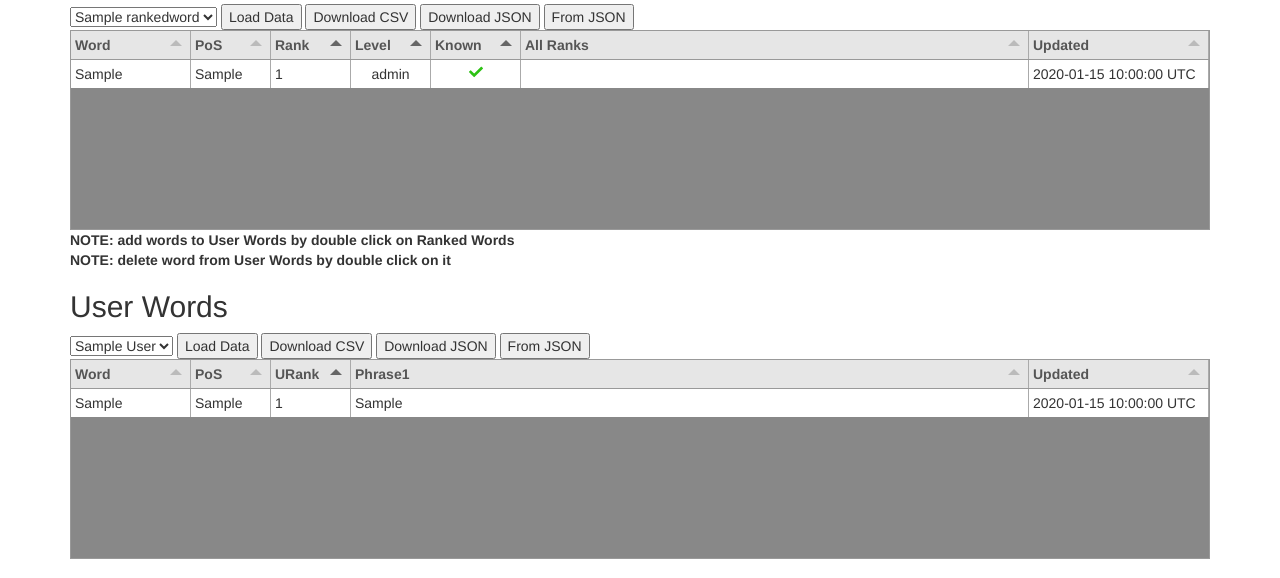
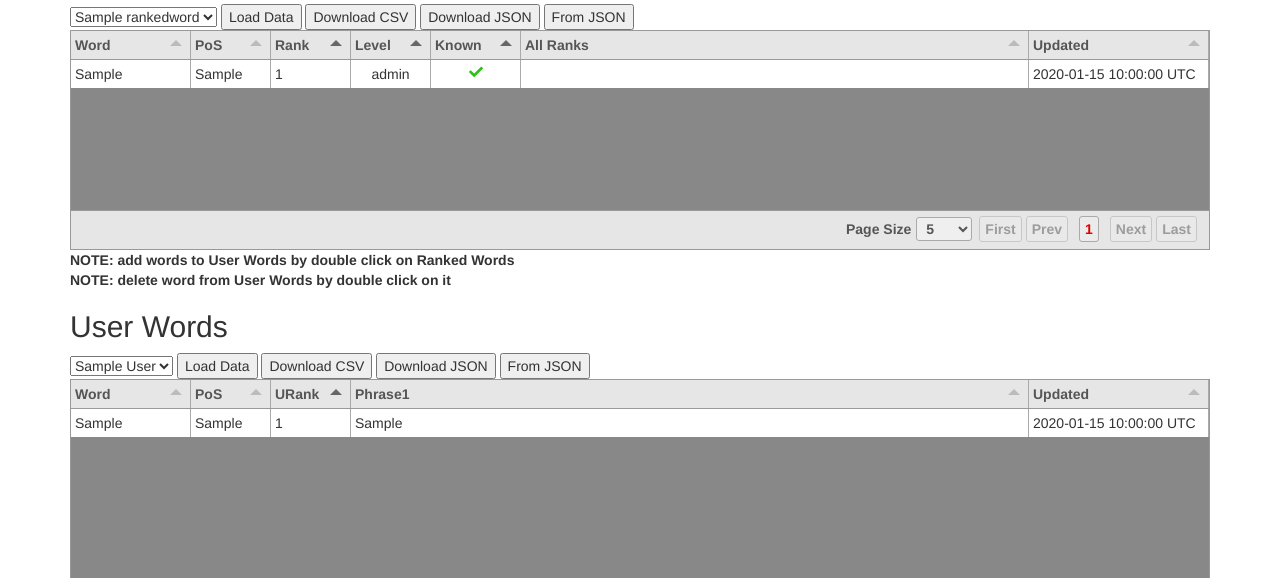
Before and after one commit to dandolbilov/WordsPolyglot, a Django app: page / in a window 1280 px wide. Shown: the part 200-778 px from the top of the page. Run offline with Django 3.2, Linux system fonts and the light colour scheme; tables that the repository leaves empty hold one stand-in row (values such as "Sample post"); some libraries are stand-ins or nearby versions.

Commit message:
add remote pagination for Ranked

```diff
--- a/wdpt/static/init_tables.js
+++ b/wdpt/static/init_tables.js
@@ -13,7 +13,7 @@ function on_ajax_error(msg) {
 function init_ranked_table(table_id, select_id) {
     var listName = $('#'+select_id).val();
     var tb = new Tabulator('#'+table_id, {
-        height:"200px",
+        height:"220px",
         layout:"fitColumns",
         ajaxURLGenerator:function(url, config, params){
             var paramsStr = Object.keys(params).map(function (key) {
@@ -23,6 +23,9 @@ function init_ranked_table(table_id, select_id) {
             return "/ajax/get/ranked/?ln=" + listName + "&" + paramsStr;
         },
         //ajaxProgressiveLoad:"scroll",
+        pagination:"remote",
+        paginationSize:5,
+        paginationSizeSelector:[5, 10, 50, 100],
         placeholder:"No Data Set",
         initialSort:[{column:"rank", dir:"asc"}, {column:"level", dir:"asc"}, {column:"known", dir:"asc"}],
         columns:[
--- a/wdpt/templates/index.html
+++ b/wdpt/templates/index.html
@@ -57,6 +57,8 @@ function reload_tables(eventStr) {
 $(document).ready(function() {
     tb1rank = init_ranked_table("table-bw1", "select-bw1");
     init_table_buttons(tb1rank, "select-bw1", "load-bw1", "download-csv-bw1", "download-json-bw1", "from-json-bw1");
+    tb1rank.setData();
+
     tb2user = init_userwords_table("table-bw2", "select-bw2");
     init_table_buttons(tb2user, "select-bw2", "load-bw2", "download-csv-bw2", "download-json-bw2", "from-json-bw2");
 });
--- a/wdpt/views.py
+++ b/wdpt/views.py
@@ -44,12 +44,23 @@ def index(request):
 def ajax_get_ranked(request):
     resp_data = []
     ln = request.GET.get('ln', '')
-    for o in RankedWord.objects.filter(listname=ln):
+
+    page_size = int(request.GET.get('size', '10000'))
+    page_num  = int(request.GET.get('page', '0'))
+    offset = (page_num - 1) * page_size if page_num else 0
+
+    for o in RankedWord.objects.filter(listname=ln)[offset: offset + page_size]:
         known = UserWord.objects.filter(word=o.word, p_o_s=o.p_o_s).count()
         d = {k:v for k,v in o.__dict__.items() if k in ['id', 'listname', 'word', 'p_o_s', 'level', 'rank']}
         d.update({'created':fmt_date(o.created), 'updated':fmt_date(o.updated)})
         d.update({'known':'true' if known else 'false'})
         resp_data.append(d)
+
+    if page_num:
+        # change response format for "remote pagination"
+        last_page = (RankedWord.objects.filter(listname=ln).count() + page_size - 1) // page_size
+        resp_data = {"last_page":last_page, "data":resp_data}
+
     return HttpResponse(json.dumps(resp_data), content_type="application/json")
 
 
```
